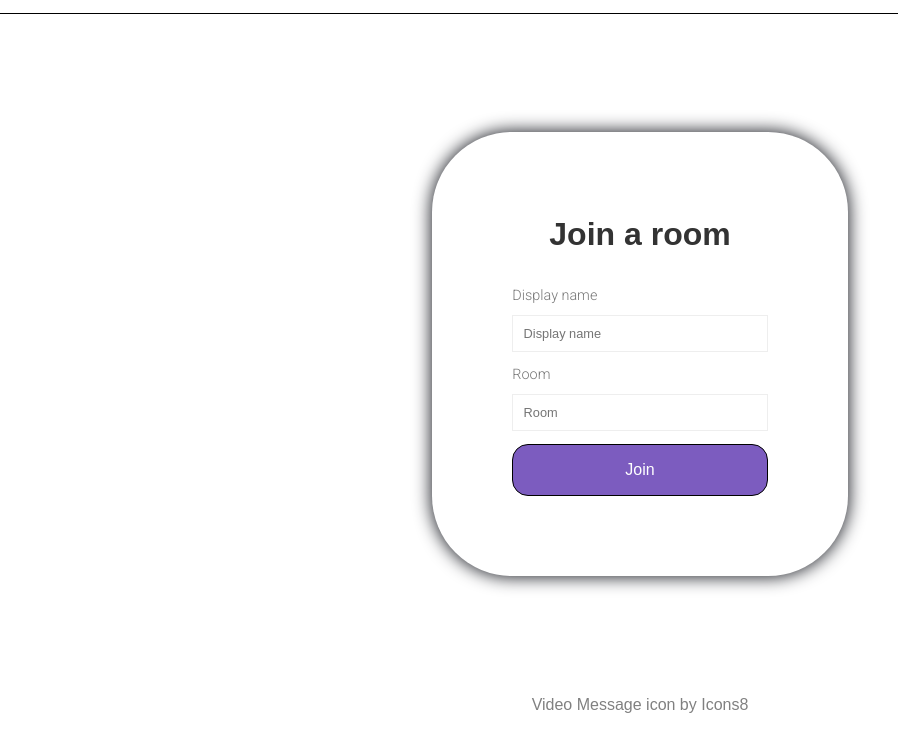
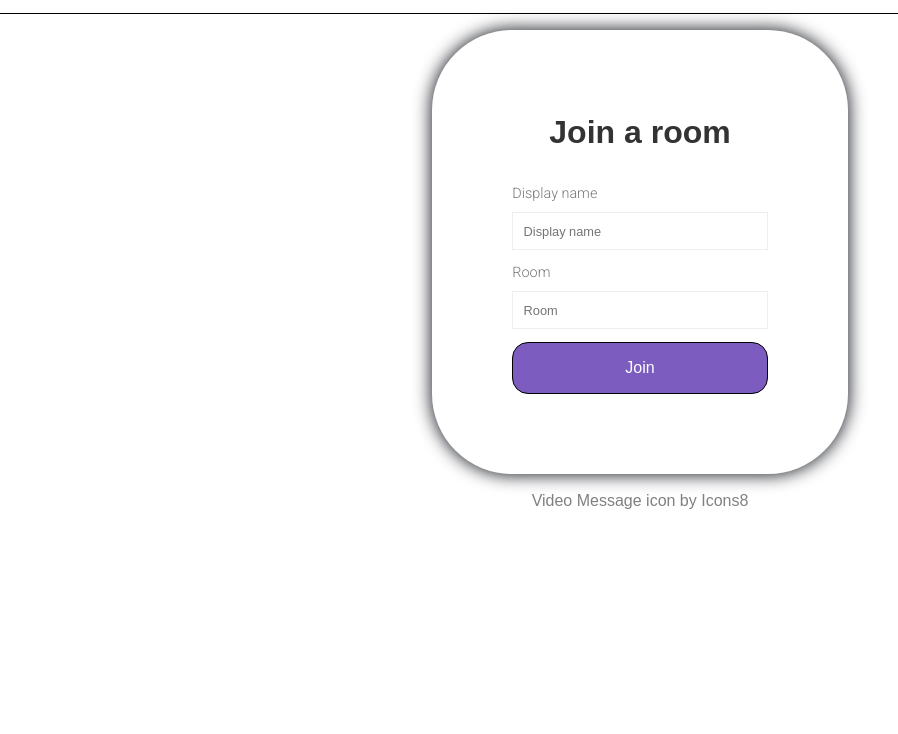
Before and after one commit to MartWebb/chinwag, a website: page public/index.html in a window 1280 px wide. Shown: the part 70-804 px from the top of the page, without its empty margins (0-898 px from the left). Drawn offline with Linux system fonts and the light colour scheme; a web font is replaced by a local one.

Commit message:
changing viewport height

```diff
--- a/public/css/chat.css
+++ b/public/css/chat.css
@@ -3,6 +3,9 @@
     margin: 0;
     padding: 0;
     box-sizing: border-box;
+}
+body {
+    height:100vh;
 }
 
 .header-container {
@@ -29,7 +32,7 @@
     "header header header header"
     "main   main   main   main"
     "footer footer footer footer";
-    height:100vh;
+    /* height:100vh; */
 }
 
 /* Header */
--- a/public/css/index-style.css
+++ b/public/css/index-style.css
@@ -18,6 +18,7 @@ body {
     line-height: 1.4;
     color: #333333;
     font-family: 'Pattaya', sans-serif, Helvetica, Arial;
+    height: 85vh;
 }
 
 /* Header */
@@ -51,7 +52,7 @@ header {
 .centered-form {
     background: #fff;
     width: 100vw;
-    height: 85vh;
+    /* height: 85vh;    */
     display: flex;
     justify-content: center;
     align-items: center;
```
